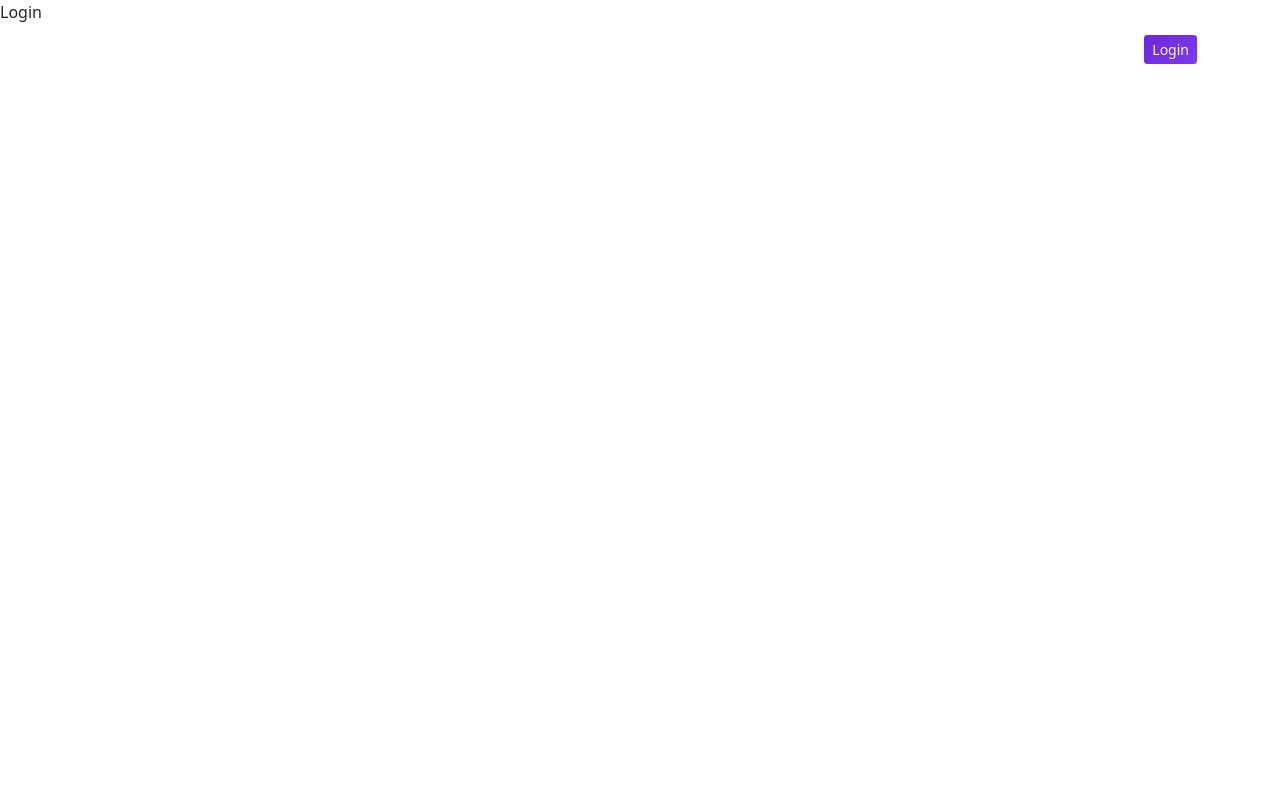
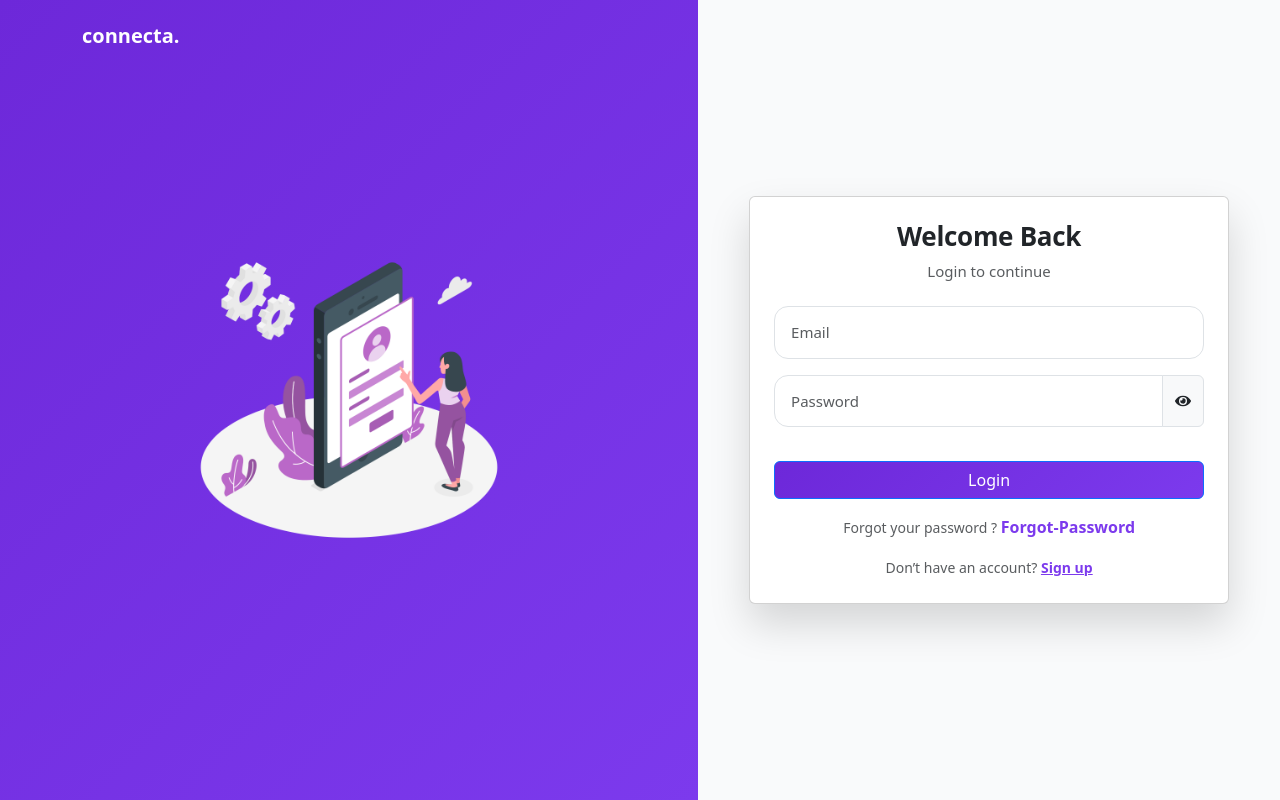
Before and after one commit to marwa678-rg/Full-Stack-Social-Media--FE, a React (Vite) app: page /login in a window 1280 px wide. Built offline with nearby package versions, Linux system fonts and the light colour scheme.

Commit message:
Improve login UI ,landing CTA ,and publicNavbar

```diff
--- a/src/Components/Navbar/PublicNavbar/PublicNavbar.jsx
+++ b/src/Components/Navbar/PublicNavbar/PublicNavbar.jsx
@@ -31,15 +31,7 @@ function handleLogout(){
 
         <Navbar.Collapse id="public-navbar"  className='justify-content-end'>
           <Nav>
-            {!token && (
-              <Button as={Link} to="/login"
-              variant='outline-light'
-              className='auth-btn nav-auth-btn'
-              size="sm"
-              >
-                Login
-              </Button>
-            )}
+
 
             {token &&(
               <Button variant="outline-light"
--- a/src/Pages/Landing/Landing.jsx
+++ b/src/Pages/Landing/Landing.jsx
@@ -7,15 +7,10 @@ import { useNavigate } from "react-router-dom";
 export function Landing() {
 //navigate
 const go = useNavigate();
-//get token to check
-const token = localStorage.getItem("token");
+
 //handle get started
 function handleGetStarted(){
-  if(token){
-    go("/feed");
-  }else{
-    go("/register");
-  }
+ go("/register")
 }
 
 
--- a/src/Pages/Login/Login.jsx
+++ b/src/Pages/Login/Login.jsx
@@ -1,7 +1,146 @@
-import React from 'react'
+import React, { useRef, useState } from 'react'
+import { Button, Card, Container, Form, InputGroup } from 'react-bootstrap'
+//CSS
+import "../../styles/auth.css"
+import"./login.css";
+import loginImg from"../../assets/login.png";
+import { FaEye } from "react-icons/fa";
+import { FaEyeSlash } from "react-icons/fa6";
+import { Link, useNavigate } from 'react-router-dom';
 
 export const Login = () => {
+//refs
+const emailRef = useRef(null);
+const passwordRef= useRef(null);
+//states
+const [showPass,setShowPass]=useState(false);
+
+//navigate
+const go = useNavigate();
+// check token
+const token=localStorage.getItem("token");
+if(token){
+  return <Navigate t0="/feed" replace/>
+}
+
+
+//Handlers
+async function handleSubmit(e){
+  e.preventDefault();
+//data
+const email=emailRef.current.value;
+const password=passwordRef.current.value;
+
+}
+
   return (
-    <div>Login</div>
+
+    <section className='auth-page login-page'>
+      <div className='login-layout'>
+{/*_____________ image Side________________________ */}
+      <div className='login-image'>
+        <img src={loginImg} alt='login illustration'/>
+      </div>
+
+{/*_______________form side_______________________  */}
+
+    <div className='login-form'>
+      <Container>
+        <div className='auth-wrapper'>
+          <Card className='auth-card'>
+            <Card.Body>
+              <h3 className='text-center fw-bold mb-2'>
+                Welcome Back
+              </h3>
+              <p className='text-center text-muted mb-4'>
+                Login to continue
+              </p>
+              <Form>
+                {/* email */}
+                <Form.Group className='mb-3'>
+                  <Form.Control
+                    type="email"
+                    placeholder="Email"
+                    ref={emailRef}
+                    required
+                  />
+                </Form.Group>
+
+
+
+                {/*password*/}
+                <Form.Group className='mb-3'>
+                  <InputGroup>
+
+                  <Form.Control
+                    type={showPass ? "test":"password"}
+                    placeholder="Password"
+                    ref={passwordRef}
+                    required
+                  />
+                  <InputGroup.Text
+                   onClick={()=>{setShowPass(!showPass)}}
+                   style={{cursor:"pointer"}}
+                   >
+                      {showPass ? <FaEyeSlash /> : <FaEye />}
+
+                   </InputGroup.Text>
+
+
+                  </InputGroup>
+
+              </Form.Group>
+
+              {/* button of submit */}
+              <Button type="submit" className='w-100 auth-btn'>
+                Login
+              </Button>
+
+              </Form>
+
+            {/* _________forgot-password______________ */}
+
+            <div className='text-center mt-3'>
+              <small className='text-muted'>
+                Forgot your password ?{" "}
+              </small>
+                 <span
+                        style={{
+                          color: "#7c3aed",
+                          fontWeight: 600,
+                          cursor: "pointer",
+                        }}
+                        onClick={() => go("/forgot-password")}
+                      >
+                        Forgot-Password
+                      </span>
+
+            </div>
+
+            <div className="text-center mt-3">
+  <small className="text-muted">
+    Don’t have an account?{" "}
+    <Link to="/register" style={{ color: "#7c3aed", fontWeight: 600 }}>
+      Sign up
+    </Link>
+  </small>
+</div>
+
+
+
+
+            </Card.Body>
+          </Card>
+        </div>
+      </Container>
+    </div>
+
+
+
+
+    </div>
+
+
+    </section>
   )
 }
--- /dev/null
+++ b/src/Pages/Login/login.css
@@ -0,0 +1,49 @@
+
+.login-page {
+  background: #f9fafb;
+}
+.login-page.auth-page {
+  display: block;
+}
+/* ===== LOGIN SPLIT LAYOUT ===== */
+
+.login-layout {
+  min-height: 100vh;
+  display: grid;
+  grid-template-columns: 1.2fr 1fr;
+}
+
+/* Image side */
+.login-image {
+  display: flex;
+  align-items: center;
+  justify-content: center;
+  background: linear-gradient(135deg, #6d28d9, #7c3aed);
+}
+
+.login-image img {
+  width: 80%;
+  max-width: 420px;
+}
+
+/* Form side */
+.login-form {
+  display: flex;
+  align-items: center;
+  justify-content:center;
+  background: #f9fafb;
+}
+
+/* Mobile */
+@media (max-width: 768px) {
+  .login-layout {
+    grid-template-columns: 1fr;
+  }
+
+  .login-image {
+    display: none;
+  }
+   .login-form {
+    padding: 20px;
+  }
+}
--- a/src/styles/auth.css
+++ b/src/styles/auth.css
@@ -20,7 +20,7 @@
 /* card */
 .auth-card {
   width: 100%;
-  max-width: 460px;
+  max-width: 480px;
   padding:8px;
   border-radius: 18px;
   box-shadow: 0 20px 40px rgba(0,0,0,0.15);
```
Also changed, not shown: src/assets/login.png (added).
